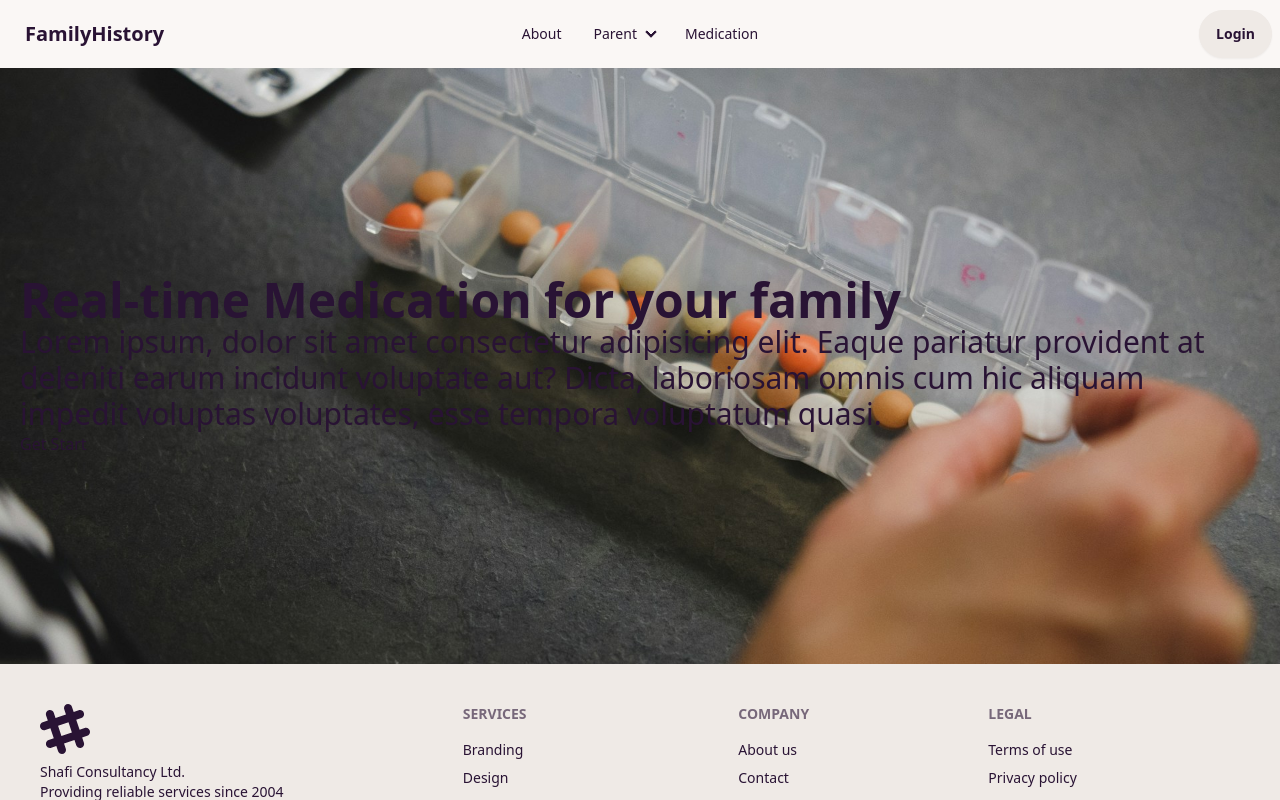
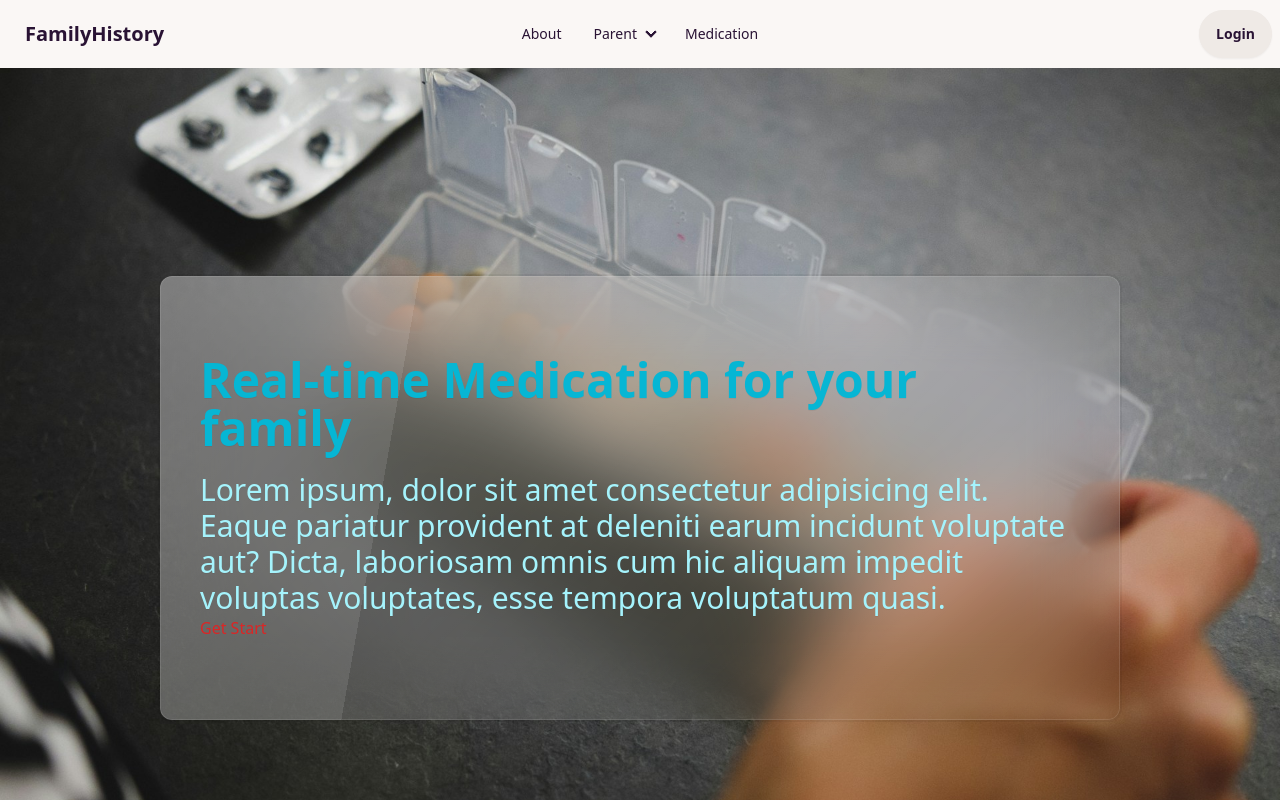
Before and after one commit to Aminul667/med, a React (Vite) app: page / in a window 1280 px wide. Shown: the top 800 px of the page. Built offline with nearby package versions, Linux system fonts and the light colour scheme.

Commit message:
added banner design

```diff
--- a/src/pages/Home/Home/Home.css
+++ b/src/pages/Home/Home/Home.css
@@ -3,4 +3,5 @@
     background-repeat: no-repeat;
     background-size: cover;
     background-position: center;
+    /* filter: blur(5px); */
 }
--- a/src/pages/Home/Home/Home.jsx
+++ b/src/pages/Home/Home/Home.jsx
@@ -3,18 +3,18 @@ import "./Home.css";
 
 const Home = () => {
   return (
-    <div>
-      <div className="banner-background px-5 py-52">
-        <h2 className="text-5xl font-semibold">
+    <div className="banner-background px-40 py-52 h-[100vh]">
+      <div className="glass px-10 py-20 rounded-xl">
+        <h2 className="text-5xl font-semibold text-cyan-500 mb-5">
           Real-time Medication for your family
         </h2>
-        <p className="text-3xl">
+        <p className="text-3xl text-cyan-200">
           Lorem ipsum, dolor sit amet consectetur adipisicing elit. Eaque
           pariatur provident at deleniti earum incidunt voluptate aut? Dicta,
           laboriosam omnis cum hic aliquam impedit voluptas voluptates, esse
           tempora voluptatum quasi.
         </p>
-        <button>Get Start</button>
+        <button className="text-red-600">Get Start</button>
       </div>
       {/* <img src={banner} alt="" /> */}
     </div>
```
